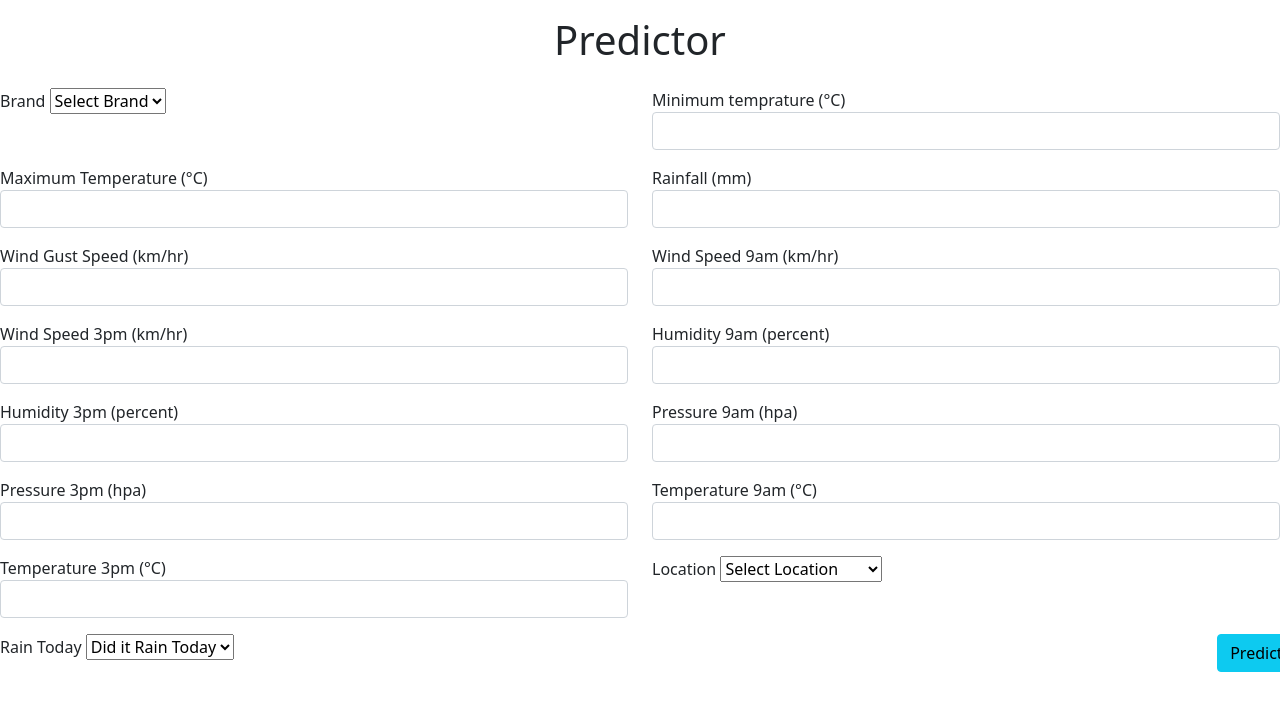
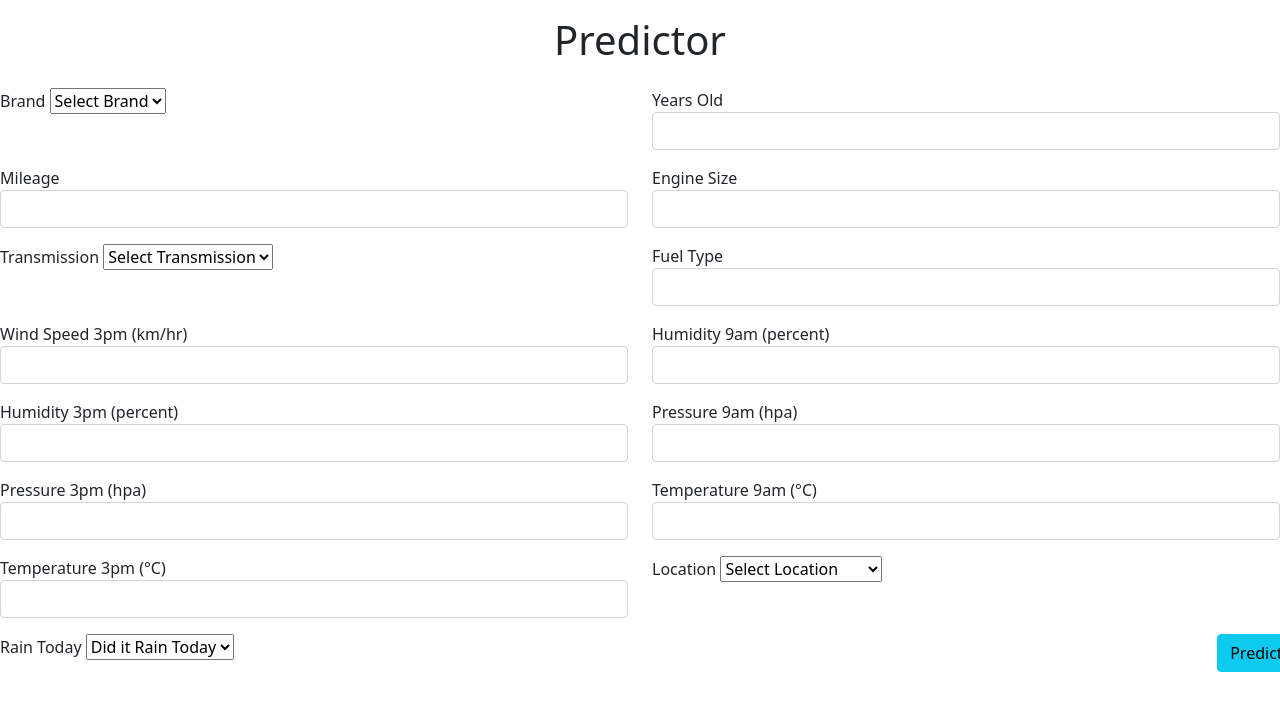
Before and after one commit to Ayush036/Carz, a Python web app: template webapp/templates/index.html in a window 1280 px wide. Shown: the top 711 px of the page. Run offline with Jinja, Linux system fonts and the light colour scheme; the template is opened without the code that fills it, so the values that code supplies are empty.

Commit message:
changes made in index.html

```diff
--- a/webapp/templates/index.html
+++ b/webapp/templates/index.html
@@ -20,52 +20,58 @@
                         <label for="Brand" class="brand">Brand</label>
                         <select class="Brand" id="brand" name = "brand" aria-label="brand">
                             <option selected>Select Brand</option>
-                            <option value= 0.188770>January</option>
-                            <option value= 0.203571>February</option>
-                            <option value= 0.206452>March</option>
-                            <option value= 0.214046>April</option>
-                            <option value= 0.220660>May</option>
-                            <option value= 0.259356>June</option>
-                            <option value= 0.266005>July</option>
-                            <option value= 0.249095>August</option>
-                            <option value= 0.224183>September</option>
-                            <option value= 0.191039>October</option>
-                            <option value= 0.209728>November</option>
-                            <option value= 0.202951>December</option>
+                            <option value= 22896>Audi</option>
+                            <option value= 22733>BMW</option>
+                            <option value= 23674>CClass</option>
+                            <option value= 13581>Focus</option>
+                            <option value=12279 >Ford</option>
+                            <option value= 12750>Hyundai</option>
+                            <option value= 24698>Mercedes</option>
+                            <option value=14275 >Skoda</option>
+                            <option value= 12522>Toyota</option>
+                            <option value= 10406>Vauxhall</option>
+                            <option value= 16838>Volkswagon</option>
+
 
                         </select>
                     </div>
                 </div>
                 <div class="col-md-6 my-2">
                     <div class="md-form">
-                        <label for="mintemp" class="mintemp"> Minimum temprature (°C)</label>
-                        <input type="text" class="form-control" id="mintemp" name="mintemp">
+                        <label for="year" class="year"> Years Old</label>
+                        <input type="text" class="form-control" id="year" name="year">
                     </div>
                 </div>
                 <div class="col-md-6 my-2">
                     <div class="md-form">
-                        <label for="maxtemp" class="maxtemp">Maximum Temperature (°C)</label>
-                        <input type="text" class="form-control" id="maxtemp" name="maxtemp">
+                        <label for="Mileage" class="mileage">Mileage</label>
+                        <input type="text" class="form-control" id="mileage" name="mileage">
                     </div>
                 </div>
                 <div class="col-md-6 my-2">
                     <div class="md-form">
-                        <label for="rainfall" class="rainfall">Rainfall (mm)</label>
-                        <input type="text" class="form-control" id="rainfall" name="rainfall">
+                        <label for="Engine Size" class="Engine Size">Engine Size</label>
+                        <input type="text" class="form-control" id="Engine Size" name="Engine Size">
                     </div>
                 </div>
 
 
                 <div class="col-md-6 my-2">
                     <div class="md-form">
-                        <label for="windgustspeed" class="windgustspeed">Wind Gust Speed (km/hr)</label>
-                        <input type="text" class="form-control" id="windgustspeed" name="windgustspeed">
+                        <label for="transmission" class="transmission">Transmission</label>
+                        <select class="transmission" id="transmission" name = "transmission" aria-label="transmission">
+                            <option selected>Select Transmission</option>
+                            <option value= 1>Manual</option>
+                            <option value= 2>Semi Automatic</option>
+                            <option value= 3>Other</option>
+                        </select>
+
                     </div>
                 </div>
                 <div class="col-md-6 my-2">
                     <div class="md-form">
-                        <label for="windspeed9am" class="windspeed9am">Wind Speed 9am (km/hr)</label>
-                        <input type="text" class="form-control" id="windspeed9am" name="windspeed9am">
+                        <label for="fueltype" class="fueltype">Fuel Type</label>
+                        <input type="text" class="form-control" id="fueltype" name="fueltype">
                     </div>
                 </div>
                 <div class="col-md-6 my-2">
```
